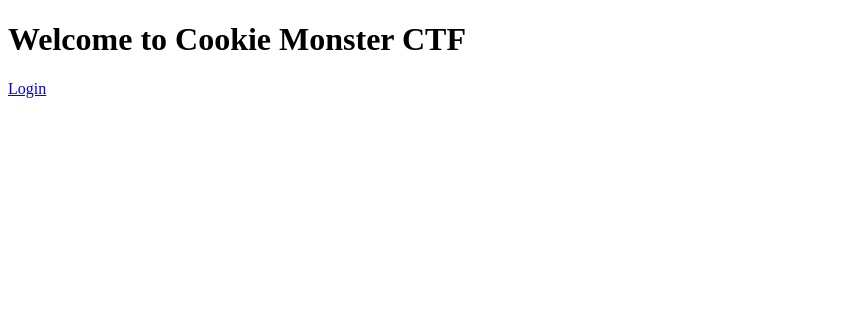
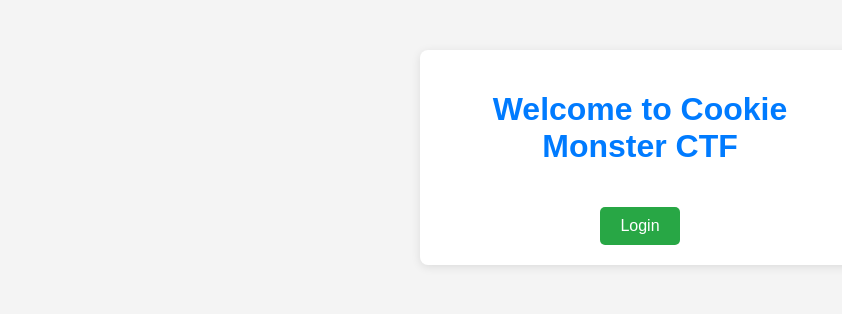
Before and after one commit to umadhatri/glowing-octo-adventure, a Flask app: page / in a window 1280 px wide. Shown: the top 314 px of the page, without its empty margins (0-842 px from the left). Run offline with Flask 3, Linux system fonts and the light colour scheme.

Commit message:
refactor: enhance HTML structure and styling for dashboard, index, and login pages

```diff
--- a/cookie_monster_ctf/app/templates/index.html
+++ b/cookie_monster_ctf/app/templates/index.html
@@ -1,12 +1,17 @@
 <!DOCTYPE html>
-<html>
+<html lang="en">
 <head>
+    <meta charset="UTF-8">
+    <meta name="viewport" content="width=device-width, initial-scale=1.0">
     <title>Cookie Monster CTF</title>
+    <link rel="stylesheet" href="cookie_monster_ctf/app/templates/style/style.css">
 </head>
 <body>
-    <h1>Welcome to Cookie Monster CTF</h1>
-    <a href="/login">Login</a>
-    <!-- Hint: CSRF is powerful when methods change -->
-    <!-- Red Herring: 'X-Frame-Options: DENY' header is a decoy -->
+    <div class="container">
+        <h1>Welcome to Cookie Monster CTF</h1>
+        <a href="/login" class="login-button">Login</a>
+        <!-- Hint: CSRF is powerful when methods change -->
+        <!-- Red Herring: 'X-Frame-Options: DENY' header is a decoy -->
+    </div>
 </body>
 </html>
--- /dev/null
+++ b/cookie_monster_ctf/app/templates/style/style.css
@@ -0,0 +1,89 @@
+body {
+    font-family: Arial, sans-serif;
+    background-color: #f4f4f4;
+    color: #333;
+    text-align: center;
+    padding: 50px;
+    margin: 0;
+}
+
+.container {
+    max-width: 400px;
+    margin: auto;
+    background: white;
+    border-radius: 8px;
+    box-shadow: 0 2px 10px rgba(0, 0, 0, 0.1);
+    padding: 20px;
+}
+
+h1 {
+    color: #007BFF;
+}
+
+.balance {
+    font-size: 1.2em;
+    margin: 20px 0;
+}
+
+input[type="text"],
+input[type="password"],
+input[type="number"] {
+    width: 100%;
+    padding: 10px;
+    margin: 10px 0;
+    border: 1px solid #ccc;
+    border-radius: 4px;
+}
+
+button {
+    padding: 10px 20px;
+    font-size: 16px;
+    background-color: #007BFF;
+    color: white;
+    border: none;
+    border-radius: 5px;
+    cursor: pointer;
+    transition: background-color 0.3s;
+}
+
+button:hover {
+    background-color: #0056b3;
+}
+
+a {
+    display: inline-block;
+    margin-top: 20px;
+    text-decoration: none;
+    color: #007BFF;
+}
+
+a.logout {
+    color: #FF5733; /* Logout button color */
+}
+
+.transfer-form {
+    margin-top: 20px;
+}
+
+.login-button {
+    background-color: #28a745;
+    padding: 10px  20px;
+    color: white;
+    border-radius: 5px;
+    transition: background-color 0.3s;
+}
+
+.login-button:hover {
+    background-color: #218838;
+}
+
+@media (max-width: 600px) {
+    body {
+        padding: 20px;
+    }
+
+    .container {
+        width: 100%;
+        padding: 15px;
+    }
+}
```
Also changed, not shown: cookie_monster_ctf/app/templates/dashboard.html (+13 -8 lines), cookie_monster_ctf/app/templates/login.html (+10 -6 lines).
